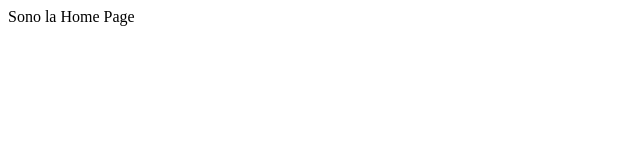
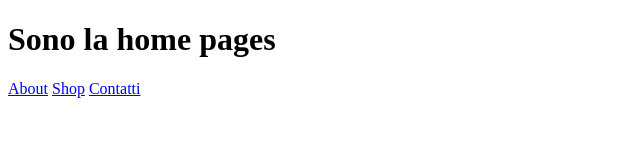
Before and after one commit to Hpv4Learning/corso-gatsby, a Gatsby site in the folder intro/: page / in a window 1280 px wide. Shown: the whole page, without its empty margins (0-640 px from the left). Built offline with nearby package versions, Linux system fonts and the light colour scheme; Gatsby itself is replaced by a stand-in of ours.

Commit message:
link navigation

```diff
--- a/intro/src/pages/index.js
+++ b/intro/src/pages/index.js
@@ -1,5 +1,19 @@
 import React from "react"
-
+import { Link } from "gatsby"
 export default function Home() {
-  return <div>Sono la Home Page</div>
+  return (
+    <div>
+      <h1>Sono la home pages</h1>
+      <nav
+        style={{
+          display: "flex",
+          gap: "4px",
+        }}
+      >
+        <Link to="/about/">About</Link>
+        <Link to="/shop/">Shop</Link>
+        <a href="/contact/">Contatti</a>
+      </nav>
+    </div>
+  )
 }
```
Also changed, not shown: intro/src/pages/shop/index.js (+19 -2 lines).
